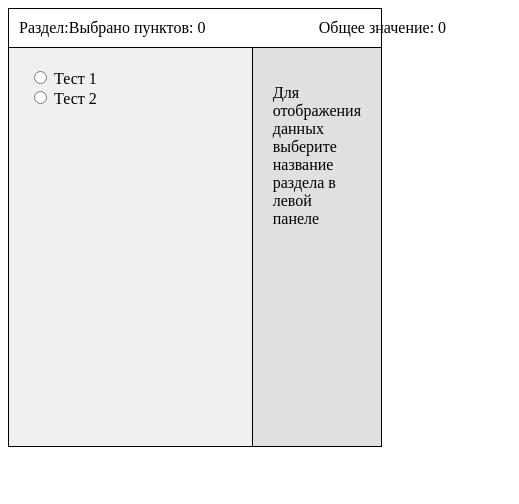
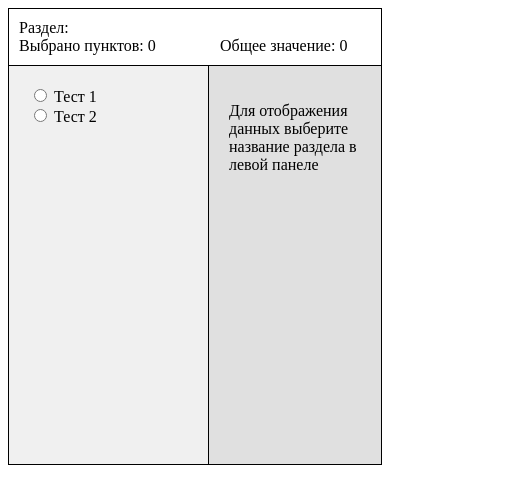
Before and after one commit to 183Natasha/Selectel-test, an Angular app: page /main in a window 390 px wide. Shown: the top 504 px of the page, 519 px wide, since content can reach past the window. Built offline with nearby package versions, Linux system fonts and the light colour scheme.

Commit message:
добавлена адаптивная верстка

```diff
--- a/src/app/shared/mainPage/mainPage.css
+++ b/src/app/shared/mainPage/mainPage.css
@@ -57,3 +57,14 @@ body {
   padding: 20px;
   background-color: #e0e0e0;
 }
+
+
+@media (max-width: 768px) {
+  .left__panel {
+    width: 200px;
+  }
+
+  .header__container {
+    flex-direction: column;
+  }
+}
```
